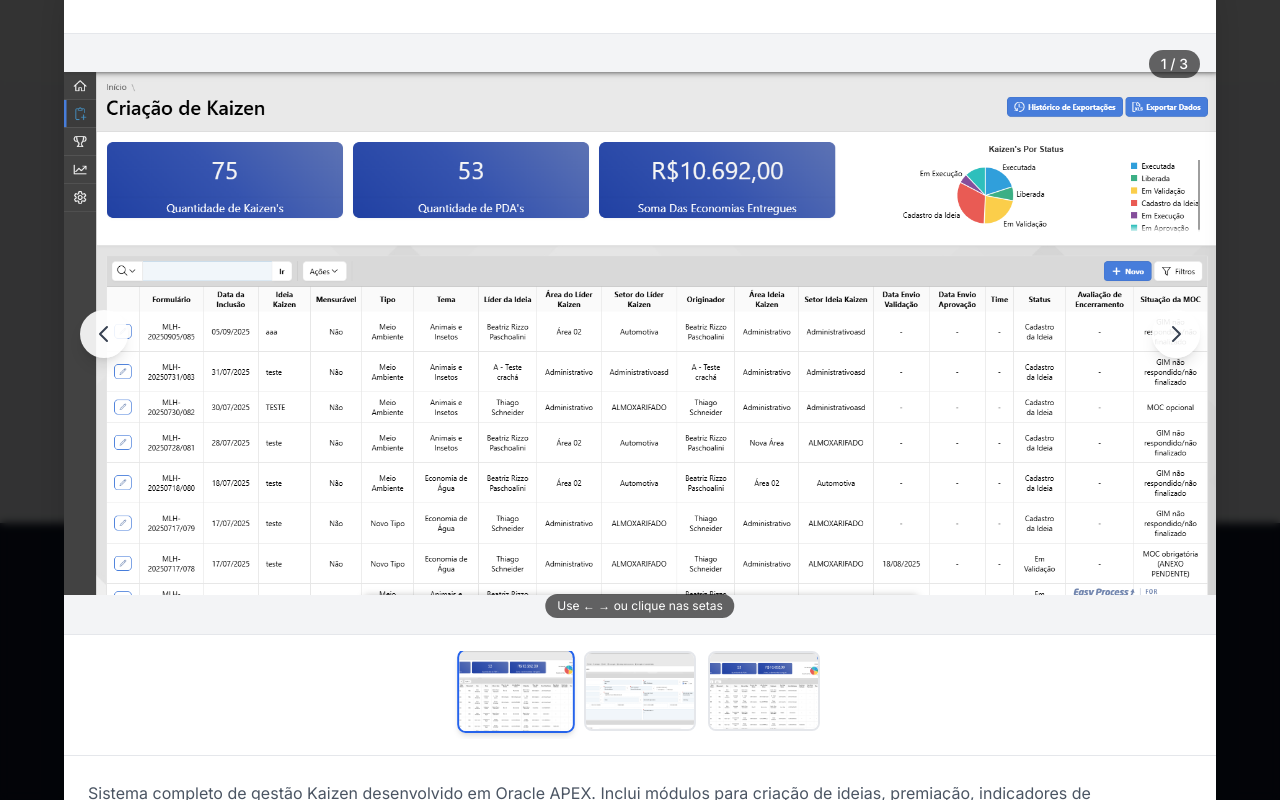
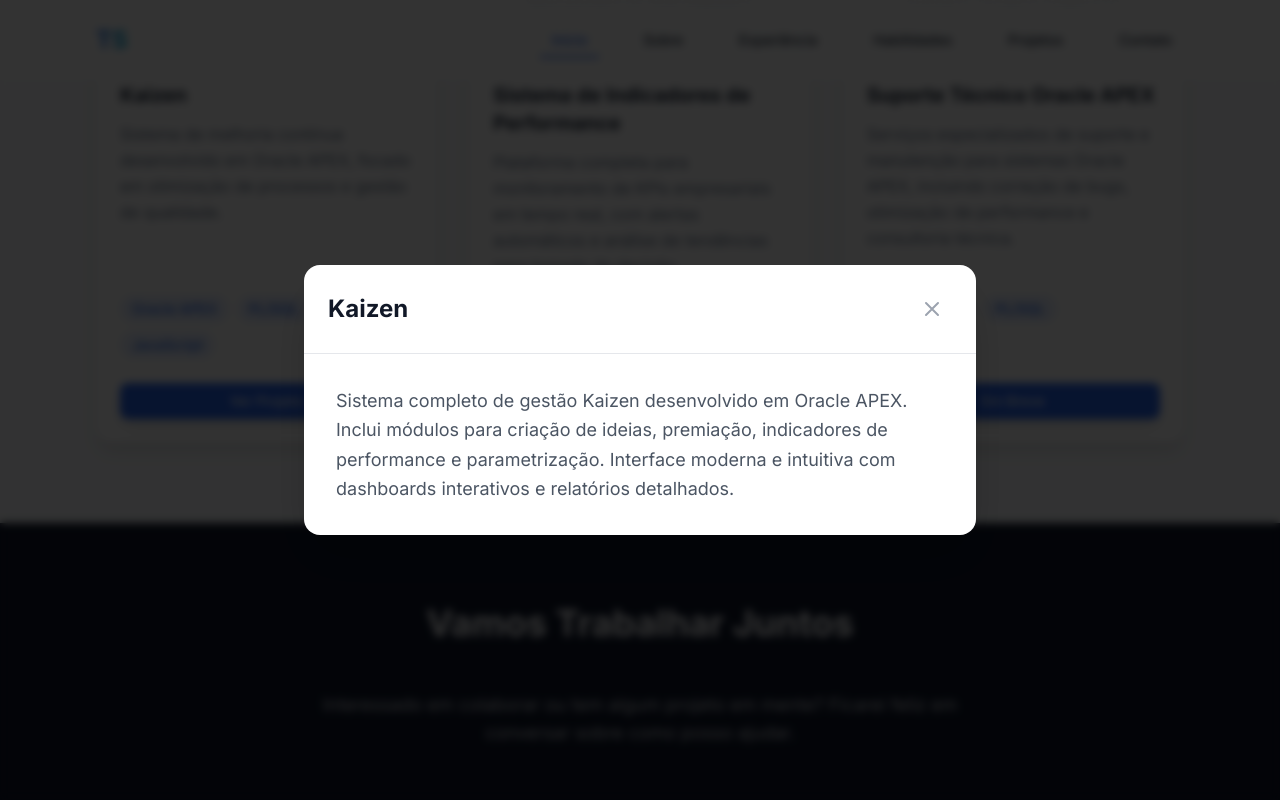
Before and after one commit to ThiagoJS112001/portfolio, a Next.js app: page / in a window 1280 px wide. Both pictures are taken after a click on the button "Ver Projeto". Shown: the part 3443-4243 px from the top of the page. Built offline with nearby package versions, Linux system fonts and the light colour scheme.

Commit message:
ajustes de tela e melhorias

```diff
--- a/components/ProjectModal.tsx
+++ b/components/ProjectModal.tsx
@@ -1,48 +1,36 @@
 'use client'
 
 import { motion, AnimatePresence } from 'framer-motion'
-import { useState, useEffect } from 'react'
+import { useEffect } from 'react'
 
 interface ProjectModalProps {
   isOpen: boolean
   onClose: () => void
   project: {
     title: string
-    images: string[]
     description: string
   }
 }
 
 export default function ProjectModal({ isOpen, onClose, project }: ProjectModalProps) {
-  const [currentImageIndex, setCurrentImageIndex] = useState(0)
-  const [isDragging, setIsDragging] = useState(false)
 
   // Keyboard navigation
   useEffect(() => {
     const handleKeyPress = (e: KeyboardEvent) => {
       if (!isOpen) return
 
-      switch (e.key) {
-        case 'Escape':
-          onClose()
-          break
-        case 'ArrowLeft':
-          prevImage()
-          break
-        case 'ArrowRight':
-          nextImage()
-          break
+      if (e.key === 'Escape') {
+        onClose()
       }
     }
 
     window.addEventListener('keydown', handleKeyPress)
     return () => window.removeEventListener('keydown', handleKeyPress)
-  }, [isOpen, currentImageIndex])
+  }, [isOpen])
 
-  // Reset image index when modal opens
+  // Control body overflow when modal is open
   useEffect(() => {
     if (isOpen) {
-      setCurrentImageIndex(0)
       // Previne scroll do body quando modal está aberto
       document.body.style.overflow = 'hidden'
     } else {
@@ -55,38 +43,6 @@ export default function ProjectModal({ isOpen, onClose, project }: ProjectModalP
       document.body.style.overflow = 'unset'
     }
   }, [isOpen])
-
-  const nextImage = () => {
-    setCurrentImageIndex((prev) => (prev + 1) % project.images.length)
-  }
-
-  const prevImage = () => {
-    setCurrentImageIndex((prev) => (prev - 1 + project.images.length) % project.images.length)
-  }
-
-  const goToImage = (index: number) => {
-    setCurrentImageIndex(index)
-  }
-
-  // Handle swipe gestures
-  const handleDragStart = () => {
-    setIsDragging(true)
-  }
-
-  const handleDragEnd = (event: any, info: any) => {
-    setIsDragging(false)
-    const threshold = 30 // reduced threshold for better mobile sensitivity
-
-    if (Math.abs(info.offset.x) > threshold) {
-      if (info.offset.x > 0) {
-        // Swiped right, go to previous image
-        prevImage()
-      } else {
-        // Swiped left, go to next image
-        nextImage()
-      }
-    }
-  }
 
   if (!isOpen) return null
 
@@ -104,7 +60,7 @@ export default function ProjectModal({ isOpen, onClose, project }: ProjectModalP
           animate={{ scale: 1, opacity: 1 }}
           exit={{ scale: 0.8, opacity: 0 }}
           transition={{ duration: 0.3 }}
-          className="relative w-full max-w-6xl bg-white rounded-2xl overflow-hidden shadow-2xl"
+          className="relative w-full max-w-2xl bg-white rounded-2xl overflow-hidden shadow-2xl"
           onClick={(e) => e.stopPropagation()}
         >
           {/* Header */}
@@ -120,138 +76,9 @@ export default function ProjectModal({ isOpen, onClose, project }: ProjectModalP
             </button>
           </div>
 
-          {/* Carousel */}
-          <div className="relative h-96 md:h-[500px] lg:h-[600px] bg-gray-100 overflow-hidden">
-            <AnimatePresence mode="wait">
-              <motion.img
-                key={currentImageIndex}
-                initial={{ opacity: 0, x: 100 }}
-                animate={{ opacity: 1, x: 0 }}
-                exit={{ opacity: 0, x: -100 }}
-                transition={{ duration: 0.3 }}
-                drag="x"
-                dragConstraints={{ left: 0, right: 0 }}
-                dragElastic={0.2}
-                onDragStart={handleDragStart}
-                onDragEnd={handleDragEnd}
-                whileDrag={{
-                  cursor: "grabbing",
-                  scale: 0.95
-                }}
-                style={{
-                  filter: isDragging ? 'brightness(0.8)' : 'brightness(1)',
-                  transition: 'filter 0.2s ease'
-                }}
-                className="w-full h-full object-contain cursor-grab select-none touch-pan-x"
-                src={project.images[currentImageIndex]}
-                alt={`${project.title} - Imagem ${currentImageIndex + 1}`}
-              />
-            </AnimatePresence>
-
-            {/* Navigation Arrows */}
-            {project.images.length > 1 && (
-              <>
-                <button
-                  onClick={prevImage}
-                  className="absolute left-4 top-1/2 transform -translate-y-1/2 p-3 bg-white/90 hover:bg-white rounded-full shadow-lg transition-all duration-200 hover:scale-110 group z-10"
-                  title="Imagem anterior (← ou seta esquerda)"
-                >
-                  <svg className="w-6 h-6 text-gray-700 group-hover:text-accent transition-colors" fill="none" stroke="currentColor" viewBox="0 0 24 24">
-                    <path strokeLinecap="round" strokeLinejoin="round" strokeWidth="2" d="M15 19l-7-7 7-7" />
-                  </svg>
-                </button>
-                <button
-                  onClick={nextImage}
-                  className="absolute right-4 top-1/2 transform -translate-y-1/2 p-3 bg-white/90 hover:bg-white rounded-full shadow-lg transition-all duration-200 hover:scale-110 group z-10"
-                  title="Próxima imagem (→ ou seta direita)"
-                >
-                  <svg className="w-6 h-6 text-gray-700 group-hover:text-accent transition-colors" fill="none" stroke="currentColor" viewBox="0 0 24 24">
-                    <path strokeLinecap="round" strokeLinejoin="round" strokeWidth="2" d="M9 5l7 7-7 7" />
-                  </svg>
-                </button>
-
-                {/* Swipe indicators for mobile */}
-                <div className="absolute left-8 top-1/2 transform -translate-y-1/2 lg:hidden pointer-events-none">
-                  <motion.div
-                    animate={{
-                      x: [-5, 5, -5],
-                      opacity: [0.3, 0.7, 0.3]
-                    }}
-                    transition={{
-                      duration: 2,
-                      repeat: Infinity,
-                      ease: "easeInOut"
-                    }}
-                    className="text-white/60"
-                  >
-                    <svg className="w-4 h-4" fill="none" stroke="currentColor" viewBox="0 0 24 24">
-                      <path strokeLinecap="round" strokeLinejoin="round" strokeWidth="2" d="M15 19l-7-7 7-7" />
-                    </svg>
-                  </motion.div>
-                </div>
-
-                <div className="absolute right-8 top-1/2 transform -translate-y-1/2 lg:hidden pointer-events-none">
-                  <motion.div
-                    animate={{
-                      x: [5, -5, 5],
-                      opacity: [0.3, 0.7, 0.3]
-                    }}
-                    transition={{
-                      duration: 2,
-                      repeat: Infinity,
-                      ease: "easeInOut",
-                      delay: 1
-                    }}
-                    className="text-white/60"
-                  >
-                    <svg className="w-4 h-4" fill="none" stroke="currentColor" viewBox="0 0 24 24">
-                      <path strokeLinecap="round" strokeLinejoin="round" strokeWidth="2" d="M9 5l7 7-7 7" />
-                    </svg>
-                  </motion.div>
-                </div>
-              </>
-            )}
-
-            {/* Image Counter */}
-            <div className="absolute top-4 right-4 px-3 py-1 bg-black/60 text-white text-sm rounded-full font-medium">
-              {currentImageIndex + 1} / {project.images.length}
-            </div>
-
-            {/* Navigation hint */}
-            <div className="absolute bottom-4 left-1/2 transform -translate-x-1/2 px-3 py-1 bg-black/60 text-white text-xs rounded-full">
-              <span className="hidden lg:inline">Use ← → ou clique nas setas</span>
-              <span className="lg:hidden">Arraste para navegar</span>
-            </div>
-          </div>
-
-          {/* Thumbnails */}
-          {project.images.length > 1 && (
-            <div className="p-4 border-t border-gray-200">
-              <div className="flex gap-3 justify-center overflow-x-auto pb-2">
-                {project.images.map((image, index) => (
-                  <button
-                    key={index}
-                    onClick={() => goToImage(index)}
-                    className={`flex-shrink-0 w-24 h-18 lg:w-28 lg:h-20 rounded-lg overflow-hidden border-2 transition-all ${
-                      index === currentImageIndex
-                        ? 'border-primary shadow-md scale-105'
-                        : 'border-gray-200 hover:border-gray-300 hover:scale-102'
-                    }`}
-                  >
-                    <img
-                      src={image}
-                      alt={`Thumbnail ${index + 1}`}
-                      className="w-full h-full object-cover"
-                    />
-                  </button>
-                ))}
-              </div>
-            </div>
-          )}
-
           {/* Description */}
-          <div className="p-6 border-t border-gray-200">
-            <p className="text-gray-600 leading-relaxed">{project.description}</p>
+          <div className="p-8">
+            <p className="text-gray-600 leading-relaxed text-lg">{project.description}</p>
           </div>
         </motion.div>
       </motion.div>
```
